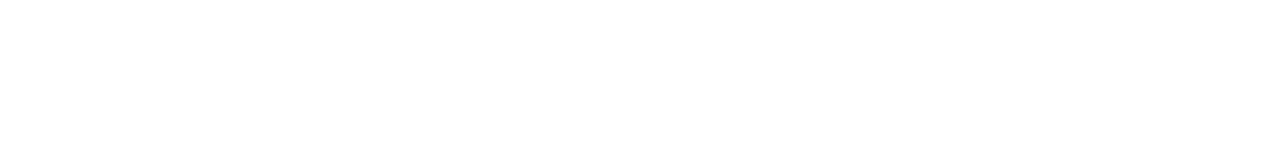
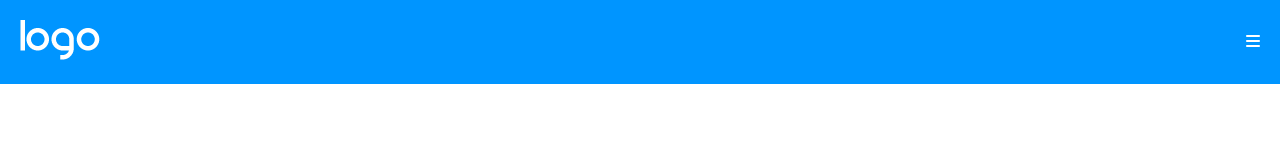
Before and after one commit to tomasdarienko/htmlcss-responsive-layout, a plain HTML site: page index.html in a window 1280 px wide. Drawn offline with Linux system fonts and the light colour scheme.

Commit message:
added header

```diff
--- a/css/style.css
+++ b/css/style.css
@@ -0,0 +1,23 @@
+* {
+     margin: 0;
+     padding: 0;
+     box-sizing: border-box;
+}
+.bg-azure{
+     background-color: rgb(0, 149, 255);
+}
+.white{
+     color: white;
+}
+.pdng-20{
+padding: 20px;
+}
+.d-flex{
+     display: flex;
+}
+.sp-between{
+     justify-content: space-between;
+}
+.ai-center{
+     align-items: center;
+}
--- a/index.html
+++ b/index.html
@@ -6,18 +6,33 @@
      <meta name="viewport" content="width=device-width, initial-scale=1.0">
      <title>Document</title>
      <link rel="stylesheet" href="./css/style.css">
+     <script src="https://kit.fontawesome.com/2d1645b189.js" crossorigin="anonymous"></script>
 </head>
 
 <body>
-     <header>
+     <header class="bg-azure">
           <div class="container">
-               <div class="row">
-                   <div class="col 30">
-
+               <div class="row d-flex sp-between ai-center white">
+                    <div class="col 30 pdng-20">
+                         <img src="./img/logo.png" alt="">
+                    </div>
+                    <div class="col 50 pdng-20">
+                         <i class='fas fa-bars'></i>
                     </div>
                </div>
           </div>
      </header>
+     <main>
+          <div class="container">
+               <section>
+                    <div class="row">
+                         <div class="col 100">
+
+                         </div>
+                    </div>
+               </section>
+          </div>
+     </main>
 
 </body>
 
```
Also changed, not shown: 1 other file.
